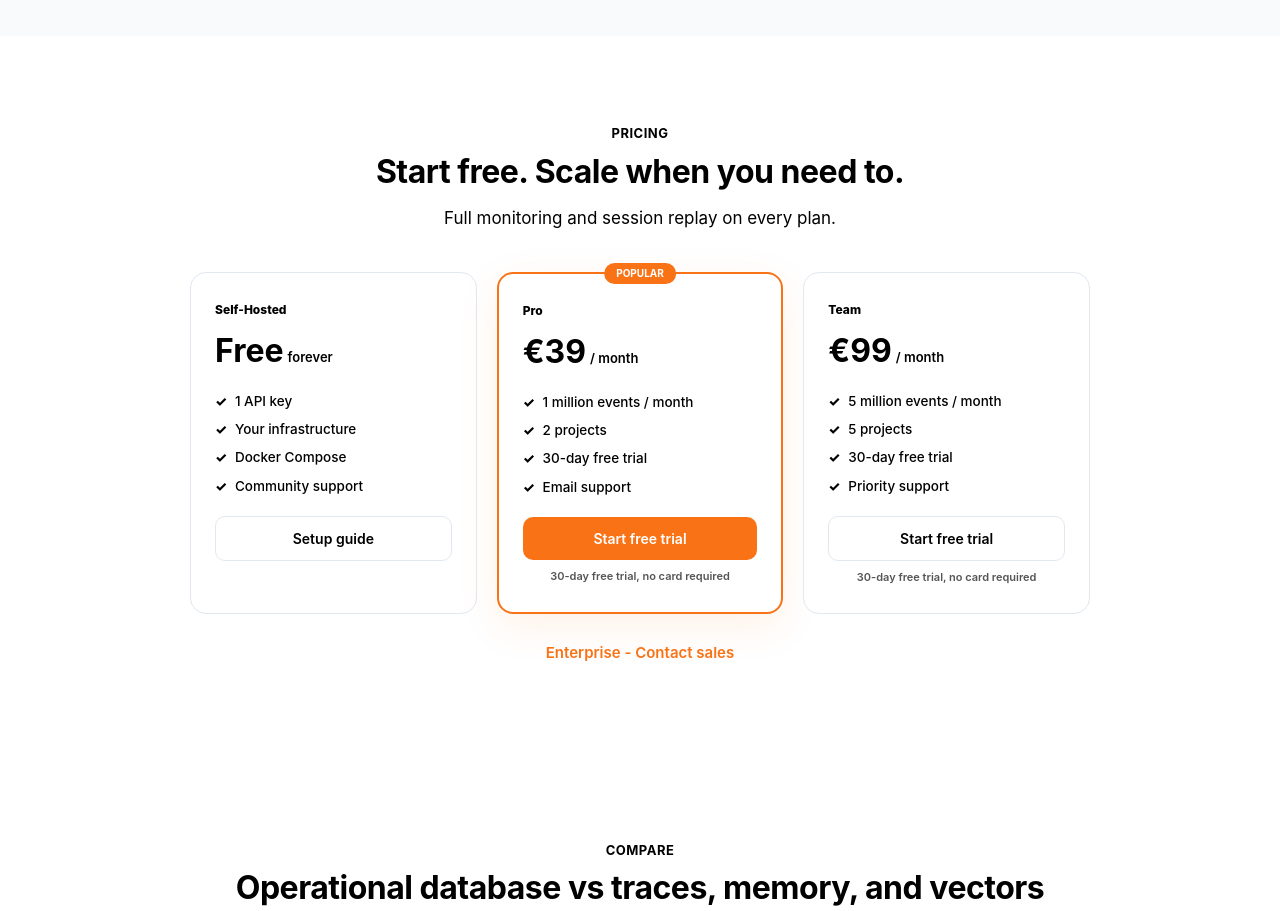
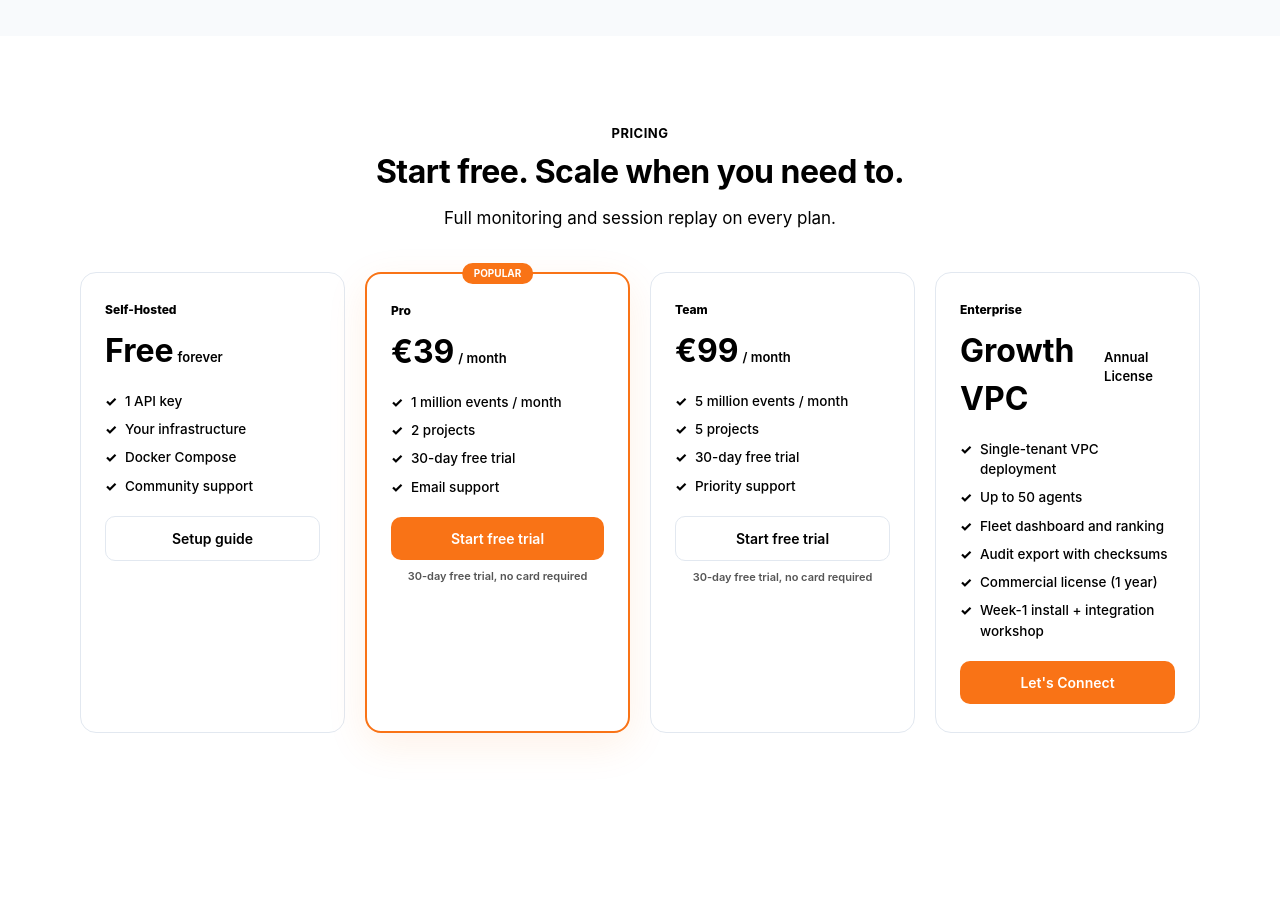
Before and after one commit to Subhajitdas99/ZizkaDB, a Next.js app in the folder dashboard/: page / in a window 1280 px wide. Shown: the part 3160-4071 px from the top of the page. Built offline with nearby package versions, Linux system fonts and the light colour scheme.

Commit message:
fix: typo update on enterprise page (#29)

```diff
--- a/dashboard/app/enterprise/page.tsx
+++ b/dashboard/app/enterprise/page.tsx
@@ -59,7 +59,6 @@ const SECURITY_ROWS = [
 const PRICING_TIERS = [
   {
     name: 'Starter VPC',
-    price: 'Contact us',
     period: '',
     highlight: false,
     features: [
@@ -75,7 +74,6 @@ const PRICING_TIERS = [
   },
   {
     name: 'Growth VPC',
-    price: 'Contact us',
     period: '',
     highlight: true,
     features: [
@@ -91,7 +89,6 @@ const PRICING_TIERS = [
   },
   {
     name: 'Scale VPC',
-    price: 'Contact us',
     period: '',
     highlight: false,
     features: [
@@ -485,7 +482,6 @@ export default function EnterprisePage() {
                   </div>
                 )}
                 <div style={{ fontSize: 13, fontWeight: 800, color: '#000', marginBottom: 8 }}>{tier.name}</div>
-                <div style={{ fontSize: 22, fontWeight: 700, color: '#000', marginBottom: 4 }}>{tier.price}</div>
                 <div style={{ fontSize: 12, color: '#555', marginBottom: 20, fontWeight: 500 }}>Annual license</div>
                 <ul style={{ listStyle: 'none', padding: 0, margin: '0 0 24px', display: 'flex', flexDirection: 'column', gap: 10 }}>
                   {tier.features.map((f) => (
@@ -640,9 +636,6 @@ export default function EnterprisePage() {
             >
               Book demo
             </button>
-            <Link href="/signup" style={{ ...blueBtn, fontSize: 14, textDecoration: 'none' }}>
-              ZizkaDB Cloud
-            </Link>
           </div>
         </div>
       </section>
--- a/dashboard/app/page.tsx
+++ b/dashboard/app/page.tsx
@@ -10,6 +10,8 @@ import { ConversationCompare } from '@/components/marketing/ConversationCompare'
 import { TrustBar } from '@/components/marketing/TrustBar'
 import { MarketingFooter } from '@/components/marketing/MarketingFooter'
 import { MarketingPageStyles } from '@/components/marketing/MarketingPageStyles'
+import { PricingCard } from '@/components/marketing/PricingCard'
+import { LANDING_PRICING_PLANS } from '@/components/marketing/pricing-plans'
 import { BRAND } from '@/components/brand'
 import { M, container, h2, lead, sectionTitle, primaryBtn, blueBtn, violetBtn, ghostBtn, outlineBtn } from '@/components/marketing/marketing-theme'
 
@@ -257,91 +259,16 @@ export default function LandingPage() {
 
       {/* Pricing */}
       <section id="pricing" className="zdb-section" style={{ padding: '88px 40px', background: '#fff' }}>
-        <div style={container(900)}>
+        <div style={container(1120)}>
           <p style={sectionTitle}>Pricing</p>
           <h2 style={h2}>Start free. Scale when you need to.</h2>
           <p style={lead}>Full monitoring and session replay on every plan.</p>
 
-          <div className="zdb-price-grid" style={{ display: 'grid', gridTemplateColumns: 'repeat(3, 1fr)', gap: 20 }}>
-            {([
-              {
-                name: 'Self-Hosted',
-                price: 'Free',
-                sub: 'forever',
-                features: ['1 API key', 'Your infrastructure', 'Docker Compose', 'Community support'],
-                cta: 'Setup guide',
-                href: '/docs',
-                highlight: false,
-                note: '',
-              },
-              {
-                name: 'Pro',
-                price: '\u20ac39',
-                sub: '/ month',
-                features: ['1 million events / month', '2 projects', '30-day free trial', 'Email support'],
-                cta: 'Start free trial',
-                href: '/signup?plan=pro',
-                highlight: true,
-                note: '30-day free trial, no card required',
-              },
-              {
-                name: 'Team',
-                price: '\u20ac99',
-                sub: '/ month',
-                features: ['5 million events / month', '5 projects', '30-day free trial', 'Priority support'],
-                cta: 'Start free trial',
-                href: '/signup?plan=team',
-                highlight: false,
-                note: '30-day free trial, no card required',
-              },
-            ] as const).map(plan => (
-              <div key={plan.name} style={{
-                background: '#fff', borderRadius: 16, padding: '28px 24px',
-                border: plan.highlight ? `2px solid ${BRAND}` : `1px solid ${M.line}`,
-                position: 'relative',
-                boxShadow: plan.highlight ? '0 12px 40px rgba(249,115,22,0.1)' : 'none',
-              }}>
-                {plan.highlight && (
-                  <div style={{
-                    position: 'absolute', top: -11, left: '50%', transform: 'translateX(-50%)',
-                    background: BRAND, color: '#fff', fontSize: 10, fontWeight: 700,
-                    padding: '3px 12px', borderRadius: 100,
-                  }}>
-                    POPULAR
-                  </div>
-                )}
-                <div style={{ fontSize: 12, fontWeight: 800, color: '#000', marginBottom: 8 }}>{plan.name}</div>
-                <div style={{ display: 'flex', alignItems: 'baseline', gap: 4, marginBottom: 16 }}>
-                  <span style={{ fontSize: 32, fontWeight: 700, color: '#000' }}>{plan.price}</span>
-                  <span style={{ fontSize: 13, fontWeight: 600, color: '#000' }}>{plan.sub}</span>
-                </div>
-                <ul style={{ listStyle: 'none', padding: 0, margin: '0 0 20px', display: 'flex', flexDirection: 'column', gap: 8 }}>
-                  {plan.features.map(f => (
-                    <li key={f} style={{ fontSize: 13.5, color: '#000', display: 'flex', gap: 8, fontWeight: 500 }}>
-                      <span style={{ color: '#000', fontWeight: 800 }}>✓</span> {f}
-                    </li>
-                  ))}
-                </ul>
-                <Link href={plan.href} style={{
-                  display: 'block', textAlign: 'center', padding: '11px', borderRadius: 10,
-                  textDecoration: 'none', fontWeight: 600, fontSize: 14,
-                  background: plan.highlight ? BRAND : '#fff',
-                  color: plan.highlight ? '#fff' : '#000',
-                  border: plan.highlight ? 'none' : `1px solid ${M.line}`,
-                }}>
-                  {plan.cta}
-                </Link>
-                {plan.note ? (
-                  <p style={{ textAlign: 'center', fontSize: 11, color: '#555', marginTop: 8, marginBottom: 0, fontWeight: 600 }}>{plan.note}</p>
-                ) : null}
-              </div>
+          <div className="zdb-price-grid" style={{ display: 'grid', gridTemplateColumns: 'repeat(4, 1fr)', gap: 20 }}>
+            {LANDING_PRICING_PLANS.map(plan => (
+              <PricingCard key={plan.name} plan={plan} />
             ))}
           </div>
-          <p style={{ textAlign: 'center', marginTop: 28, marginBottom: 0, fontSize: 15, fontWeight: 600, color: '#000' }}>
-            <Link href="/enterprise" style={{ color: BRAND, textDecoration: 'none' }}>
-              Enterprise - Contact sales
-            </Link>
-          </p>
         </div>
       </section>
 
--- a/dashboard/components/marketing/MarketingPageStyles.tsx
+++ b/dashboard/components/marketing/MarketingPageStyles.tsx
@@ -18,6 +18,7 @@ export function MarketingPageStyles() {
       @media (max-width: 1024px) {
         .zdb-connect-grid { grid-template-columns: 1fr !important; }
         .zdb-feature-grid { grid-template-columns: repeat(2, 1fr) !important; }
+        .zdb-price-grid { grid-template-columns: repeat(2, 1fr) !important; }
       }
       @media (max-width: 768px) {
         .site-nav-links { display: none !important; }
--- /dev/null
+++ b/dashboard/components/marketing/PricingCard.tsx
@@ -0,0 +1,51 @@
+import { BRAND } from '@/components/brand'
+import Link from 'next/link'
+import { M } from './marketing-theme'
+import type { PricingPlan } from './pricing-plans'
+
+export function PricingCard({ plan }: { plan: PricingPlan }) {
+  const filledCta = plan.highlight || plan.ctaPrimary
+
+  return (
+    <div style={{
+      background: '#fff', borderRadius: 16, padding: '28px 24px',
+      border: plan.highlight ? `2px solid ${BRAND}` : `1px solid ${M.line}`,
+      position: 'relative',
+      boxShadow: plan.highlight ? '0 12px 40px rgba(249,115,22,0.1)' : 'none',
+    }}>
+      {plan.highlight && (
+        <div style={{
+          position: 'absolute', top: -11, left: '50%', transform: 'translateX(-50%)',
+          background: BRAND, color: '#fff', fontSize: 10, fontWeight: 700,
+          padding: '3px 12px', borderRadius: 100,
+        }}>
+          POPULAR
+        </div>
+      )}
+      <div style={{ fontSize: 12, fontWeight: 800, color: '#000', marginBottom: 8 }}>{plan.name}</div>
+      <div style={{ display: 'flex', alignItems: 'baseline', gap: 4, marginBottom: 16 }}>
+        <span style={{ fontSize: 32, fontWeight: 700, color: '#000' }}>{plan.price}</span>
+        <span style={{ fontSize: 13, fontWeight: 600, color: '#000' }}>{plan.sub}</span>
+      </div>
+      <ul style={{ listStyle: 'none', padding: 0, margin: '0 0 20px', display: 'flex', flexDirection: 'column', gap: 8 }}>
+        {plan.features.map(f => (
+          <li key={f} style={{ fontSize: 13.5, color: '#000', display: 'flex', gap: 8, fontWeight: 500 }}>
+            <span style={{ color: '#000', fontWeight: 800 }}>✓</span> {f}
+          </li>
+        ))}
+      </ul>
+      <Link href={plan.href} style={{
+        display: 'block', textAlign: 'center', padding: '11px', borderRadius: 10,
+        textDecoration: 'none', fontWeight: 600, fontSize: 14,
+        background: filledCta ? BRAND : '#fff',
+        color: filledCta ? '#fff' : '#000',
+        border: filledCta ? 'none' : `1px solid ${M.line}`,
+      }}>
+        {plan.cta}
+      </Link>
+      {plan.note ? (
+        <p style={{ textAlign: 'center', fontSize: 11, color: '#555', marginTop: 8, marginBottom: 0, fontWeight: 600 }}>{plan.note}</p>
+      ) : null}
+    </div>
+  )
+}
--- /dev/null
+++ b/dashboard/components/marketing/pricing-plans.ts
@@ -0,0 +1,65 @@
+export interface PricingPlan {
+  name: string
+  price: string
+  sub: string
+  features: readonly string[]
+  cta: string
+  href: string
+  highlight: boolean
+  ctaPrimary?: boolean
+  note?: string
+}
+
+export const LANDING_PRICING_PLANS: readonly PricingPlan[] = [
+  {
+    name: 'Self-Hosted',
+    price: 'Free',
+    sub: 'forever',
+    features: ['1 API key', 'Your infrastructure', 'Docker Compose', 'Community support'],
+    cta: 'Setup guide',
+    href: '/docs',
+    highlight: false,
+    ctaPrimary: false,
+    note: '',
+  },
+  {
+    name: 'Pro',
+    price: '\u20ac39',
+    sub: '/ month',
+    features: ['1 million events / month', '2 projects', '30-day free trial', 'Email support'],
+    cta: 'Start free trial',
+    href: '/signup?plan=pro',
+    highlight: true,
+    ctaPrimary: true,
+    note: '30-day free trial, no card required',
+  },
+  {
+    name: 'Team',
+    price: '\u20ac99',
+    sub: '/ month',
+    features: ['5 million events / month', '5 projects', '30-day free trial', 'Priority support'],
+    cta: 'Start free trial',
+    href: '/signup?plan=team',
+    highlight: false,
+    ctaPrimary: false,
+    note: '30-day free trial, no card required',
+  },
+  {
+    name: 'Enterprise',
+    price: 'Growth VPC',
+    sub: 'Annual License',
+    features: [
+      'Single-tenant VPC deployment',
+      'Up to 50 agents',
+      'Fleet dashboard and ranking',
+      'Audit export with checksums',
+      'Commercial license (1 year)',
+      'Week-1 install + integration workshop',
+    ],
+    cta: "Let's Connect",
+    href: '/enterprise#contact',
+    highlight: false,
+    ctaPrimary: true,
+    note: '',
+  },
+]
```
Also changed, not shown: dashboard/components/TenantPlanBanner.tsx (+21 -7 lines), dashboard/lib/auth.ts (+12 -0 lines), 2 other files (tests, documents, lock files or other folders).
